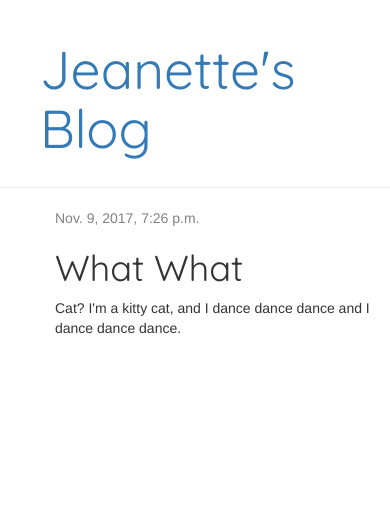
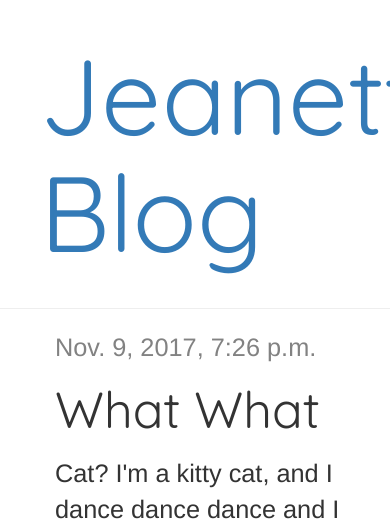
Before and after one commit to jeanettie/jeanettiesblog, a Django app: page /post/2/ in a window 390 px wide; the page is wider, and only the part inside the window is pictured. Shown: the top 522 px of that part. Run offline with Django 3.2, Linux system fonts and the light colour scheme; data comes from the database, SQL or seed files in the repository; some libraries are stand-ins or nearby versions.

Commit message:
media query

```diff
--- a/blog/static/css/blog.css
+++ b/blog/static/css/blog.css
@@ -54,12 +54,17 @@
 
 
 
-@media screen (min-width: 600px) {
+@media only screen and (max-width: 600px) {
 
     .btn {
 
         display: block;
         margin: 0 auto 1vmax auto;
+    }
+
+    .page-header h1 a {
+
+        font-size: 80pt;
     }
 
     body {
```
